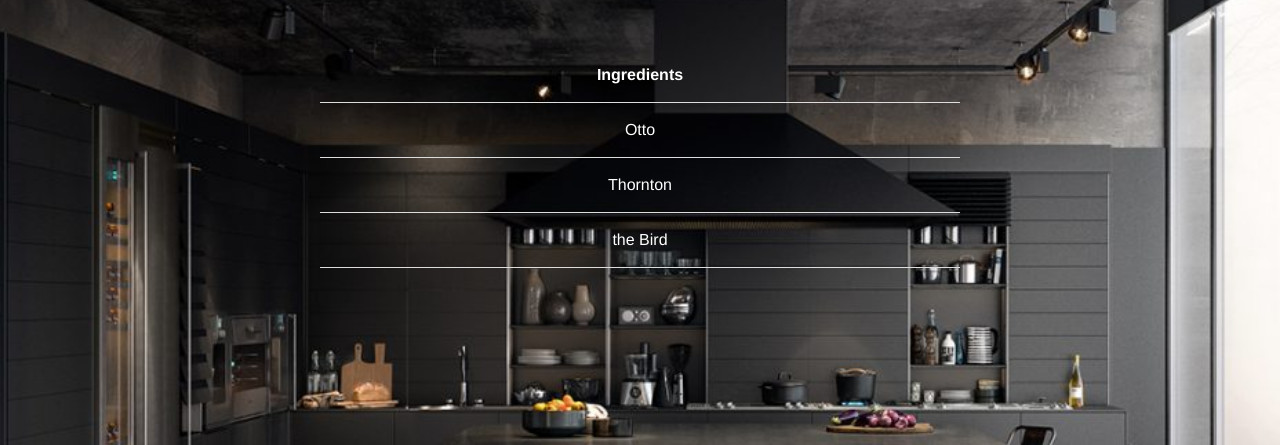
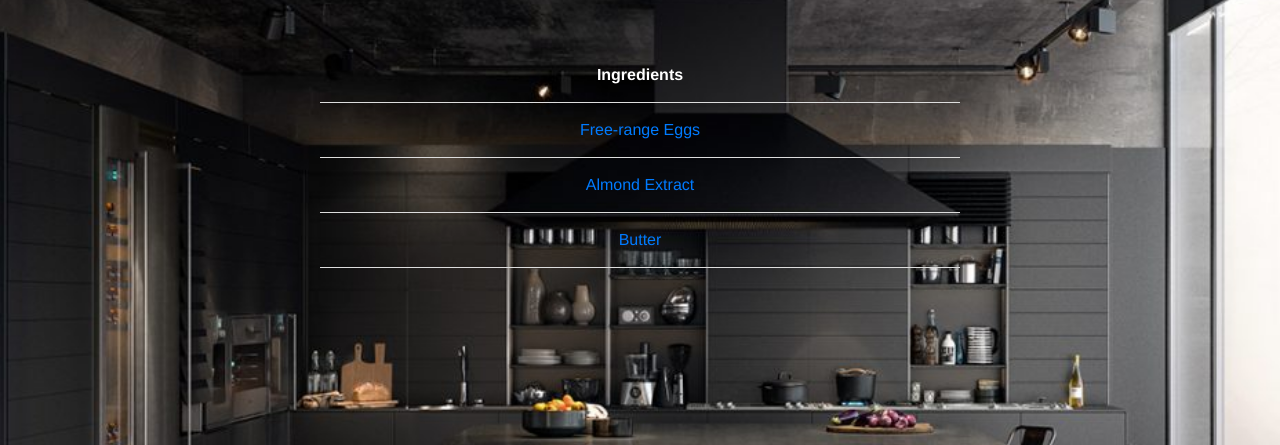
Before and after one commit to dorianbizgan/foodtogo, a Flask app: page /ingredients/ in a window 1280 px wide. Shown: the part 62-507 px from the top of the page. Run offline with Flask 2, Linux system fonts and the light colour scheme; some libraries are stand-ins or nearby versions.

Commit message:
added ingredients routes, edited ingredients page

```diff
--- a/Meals/main.py
+++ b/Meals/main.py
@@ -28,6 +28,14 @@ def meals():
 def countries():
     return (render_template("countries.html"))
 
+@app.route('/ingredients/<string:ingredient_filter>')
+def meal_filtered(ingredient_filter):
+	if ingredient_filter == "Free-range eggs":
+		return(render_template("eggs.html"))
+	if ingredient_filter == "almond extract":
+		return(render_template("almonds.html"))
+	if ingredient_filter == "butter":
+		return(render_template("butter.html"))
 
 @app.route('/view/<int:meal_id>')
 def show_meal(meal_id):
--- a/Meals/templates/ingredients.html
+++ b/Meals/templates/ingredients.html
@@ -53,13 +53,13 @@ body {
   </thead>
   <tbody>
     <tr>
-      <td id="meals_table">Otto</td>
+      <td id="meals_table"><a href="/ingredients/Free-range%20eggs">Free-range Eggs</a></td>
     </tr>
     <tr>
-      <td id="meals_table">Thornton</td>
+      <td id="meals_table"><a href="/ingredients/almond%20extract">Almond Extract</a></td>
     </tr>
     <tr>
-      <td id="meals_table">the Bird</td>
+      <td id="meals_table"><a href="/ingredients/butter">Butter</a></td>
     </tr>
   </tbody>
 </table>
```
